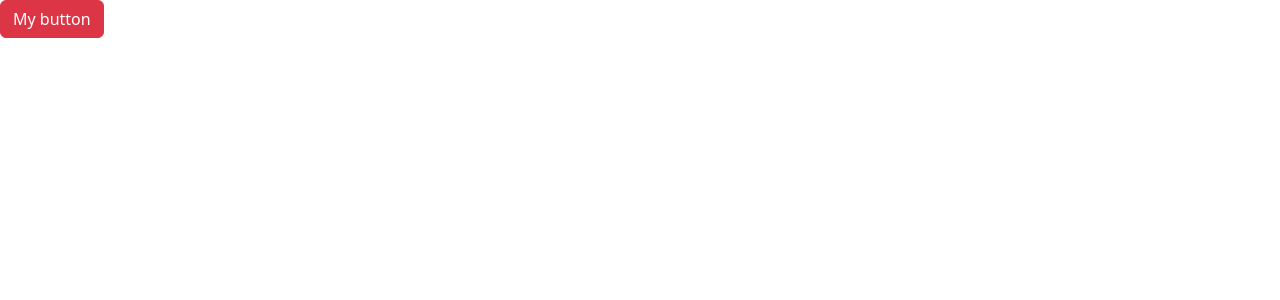
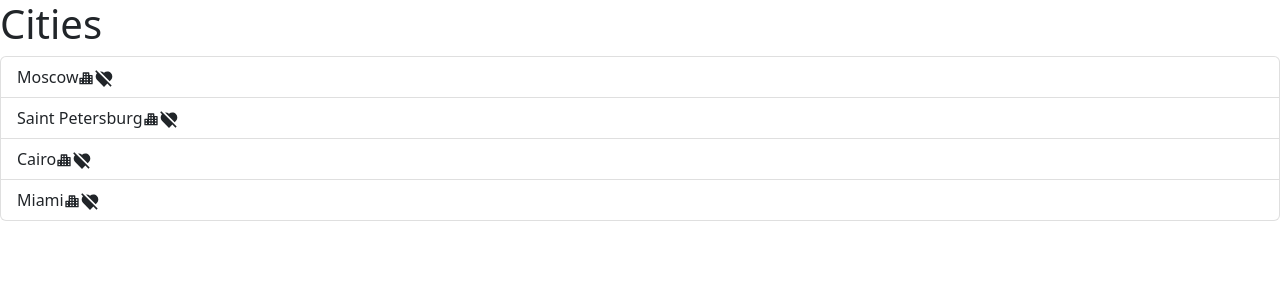
Before and after one commit to SvechnikovYaroslav/PET_Steam, a React (Vite) app: page / in a window 1280 px wide. Shown: the top 300 px of the page. Built offline with nearby package versions, Linux system fonts and the light colour scheme; the HTML template or start-up script is replaced by a standard one.

Commit message:
added some icons and functions, new Like component

```diff
--- a/package.json
+++ b/package.json
@@ -11,7 +11,8 @@
   "dependencies": {
     "bootstrap": "^5.2.3",
     "react": "^18.2.0",
-    "react-dom": "^18.2.0"
+    "react-dom": "^18.2.0",
+    "react-icons": "^5.5.0"
   },
   "devDependencies": {
     "@types/react": "^18.0.27",
--- a/src/App.tsx
+++ b/src/App.tsx
@@ -1,23 +1,11 @@
-import { useState } from "react";
-import Alert from "./components/Alert";
-import Button from "./components/Button";
+import ListGroup from "./components/ListGroup/ListGroup";
 
 function App() {
-  const [alertVisible, setAlertVisibility] = useState(false);
+  let cities = ['Moscow', 'Saint Petersburg', 'Cairo', 'Miami']
 
   return (
     <div>
-      {alertVisible && (
-        <Alert onClose={() => setAlertVisibility(false)}>My alert</Alert>
-      )}
-      <Button
-        color="danger"
-        onClick={() => {
-          setAlertVisibility(true);
-        }}
-      >
-        My button
-      </Button>
+      <ListGroup items={cities} heading="Cities"></ListGroup>
     </div>
   );
 }
--- /dev/null
+++ b/src/components/Like/Like.tsx
@@ -0,0 +1,18 @@
+import { useState } from "react";
+import { FcLike } from "react-icons/fc";
+import { RiDislikeFill } from "react-icons/ri";
+
+interface Props {
+    onClick: () => void;
+}
+
+const Like = ({onClick}: Props) => {
+    const [pressed, setPressed] = useState(false);
+    const toggle = () => {
+        setPressed(!pressed);
+    }
+    if (pressed) return ( <FcLike size={20} onClick={toggle}/>)
+    return <RiDislikeFill size={20} onClick={toggle}/>
+}
+
+export default Like;
--- a/src/components/ListGroup.tsx
+++ b/src/components/ListGroup/ListGroup.tsx
@@ -1,4 +1,7 @@
 import { useState } from "react";
+import './ListGroup.css';
+import { BiSolidCity } from "react-icons/bi";
+import Like from "../Like/Like";
 
 interface Props {
   items: string[];
@@ -14,19 +17,23 @@ function ListGroup({items, heading}: Props) {
       {items.length === 0 && <p> No items found </p>}
       <ul className="list-group">
         {items.map((item, index) => (
+          <>
           <li
             className={
               selectedIndex === index
-                ? "list-group-item active"
-                : "list-group-item"
+              ? "list-group-item active"
+              : "list-group-item"
             }
             key={item}
             onClick={() => {
               setSelectedIndex(index);
             }}
-          >
+            >
             {item}
+          <BiSolidCity />
+          <Like onClick={()=> {console.log("Clicked")}}/>
           </li>
+            </>
         ))}
       </ul>
     </>
```
Also changed, not shown: src/components/ListGroup/ListGroup.css (added), 1 other file (tests, documents, lock files or other folders).
